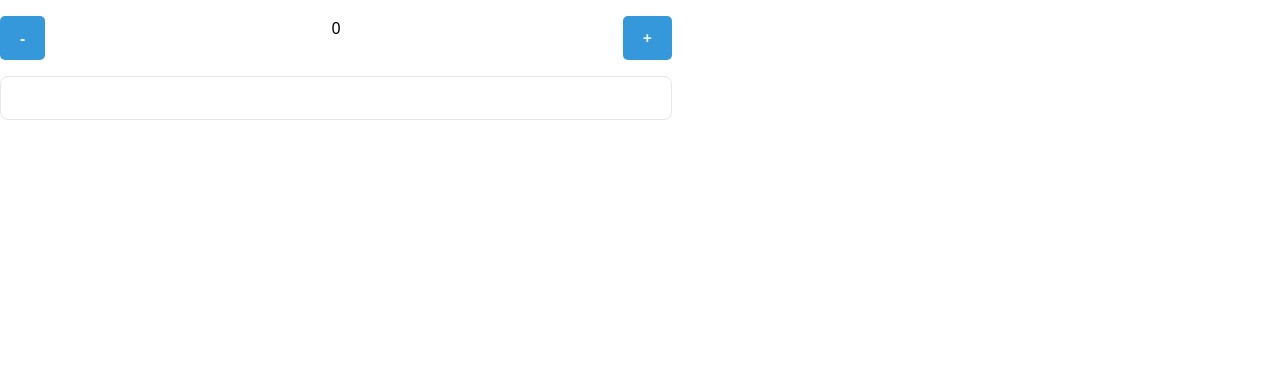
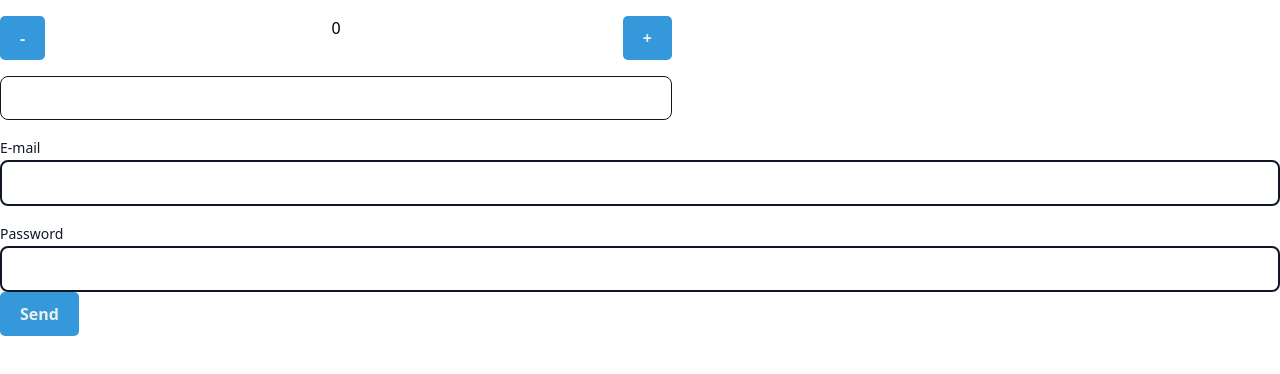
Before and after one commit to patrykomiotek/stoapp, a React (Vite) app: page / in a window 1280 px wide. Shown: the top 374 px of the page. Built offline with nearby package versions, Linux system fonts and the light colour scheme.

Commit message:
feat: with react hook form validation

```diff
--- a/package.json
+++ b/package.json
@@ -14,6 +14,7 @@
     "build-storybook": "storybook build"
   },
   "dependencies": {
+    "@hookform/resolvers": "^3.10.0",
     "@tailwindcss/vite": "^4.0.1",
     "@testing-library/user-event": "^14.6.1",
     "react": "^18.3.1",
@@ -21,7 +22,8 @@
     "react-hook-form": "^7.54.2",
     "socket.io-client": "^4.8.1",
     "tailwindcss": "^4.0.1",
-    "uuid": "^11.0.5"
+    "uuid": "^11.0.5",
+    "zod": "^3.24.1"
   },
   "devDependencies": {
     "@chromatic-com/storybook": "^3.2.4",
--- a/src/App.tsx
+++ b/src/App.tsx
@@ -45,7 +45,7 @@ function App() {
       <div>
         <Stepper />
         {/* <Table /> */}
-        {/* <LoginFormRHF /> */}
+        <LoginFormRHF />
         {/* <LoginFormRefs /> */}
         {/* <LoginFormState /> */}
         {/* <Text text="Hello world" /> */}
--- a/src/components/LoginFormRHF/LoginFormRHF.tsx
+++ b/src/components/LoginFormRHF/LoginFormRHF.tsx
@@ -1,14 +1,27 @@
 import { SubmitHandler, useForm } from 'react-hook-form';
+import { z } from 'zod';
 
 import { Button, Input } from '../../ui';
+import { zodResolver } from '@hookform/resolvers/zod';
 
 interface State {
   email: string;
   password: string;
 }
 
+const validationSchema = z.object({
+  email: z.string().email('Nieprawidłowy email ✉️'),
+  password: z.string().min(3, 'Hasło za krótkie 🚨'),
+});
+
 export const LoginFormRHF = () => {
-  const { register, handleSubmit } = useForm<State>();
+  const {
+    register,
+    handleSubmit,
+    formState: { errors },
+  } = useForm<State>({
+    resolver: zodResolver(validationSchema),
+  });
 
   const handleLoginForm: SubmitHandler<State> = (data) => {
     console.log(data);
@@ -21,14 +34,16 @@ export const LoginFormRHF = () => {
           {...register('email')}
           label="E-mail"
           type="text"
-          className="border-2 border-amber-950"
+          error={errors.email}
+          className="border-2"
         />
 
         <Input
           {...register('password')}
           label="Password"
           type="password"
-          className="border-2 border-amber-950"
+          error={errors.password}
+          className="border-2 "
         />
         <div>
           <Button label="Send" />
--- a/src/index.css
+++ b/src/index.css
@@ -1,4 +1,8 @@
 @import "tailwindcss";
+
+body.dark {
+  background-color: #213547;
+}
 
 /* :root {
   font-family: Inter, system-ui, Avenir, Helvetica, Arial, sans-serif;
--- a/src/ui/Input/Input.tsx
+++ b/src/ui/Input/Input.tsx
@@ -34,7 +34,7 @@ export const Input = forwardRef(
         <input
           ref={ref}
           id={id}
-          className={`block w-full appearance-none rounded-lg border border-gray-200 bg-white px-[calc(theme(spacing.3)-1px)] py-[calc(theme(spacing.2)-1px)] text-lg text-gray-900 placeholder:text-gray-400 focus:border-blue-500 focus:outline-none focus:ring-blue-500 ${className} ${errorClasses}`}
+          className={`block w-full appearance-none rounded-lg border dark:border-gray-200 bg-white px-[calc(theme(spacing.3)-1px)] py-[calc(theme(spacing.2)-1px)] text-lg text-gray-900 placeholder:text-gray-400 focus:border-blue-500 focus:outline-none focus:ring-blue-500 ${className} ${errorClasses}`}
           {...rest}
         />
         {error && (
```
Also changed, not shown: 1 other file (tests, documents, lock files or other folders).
